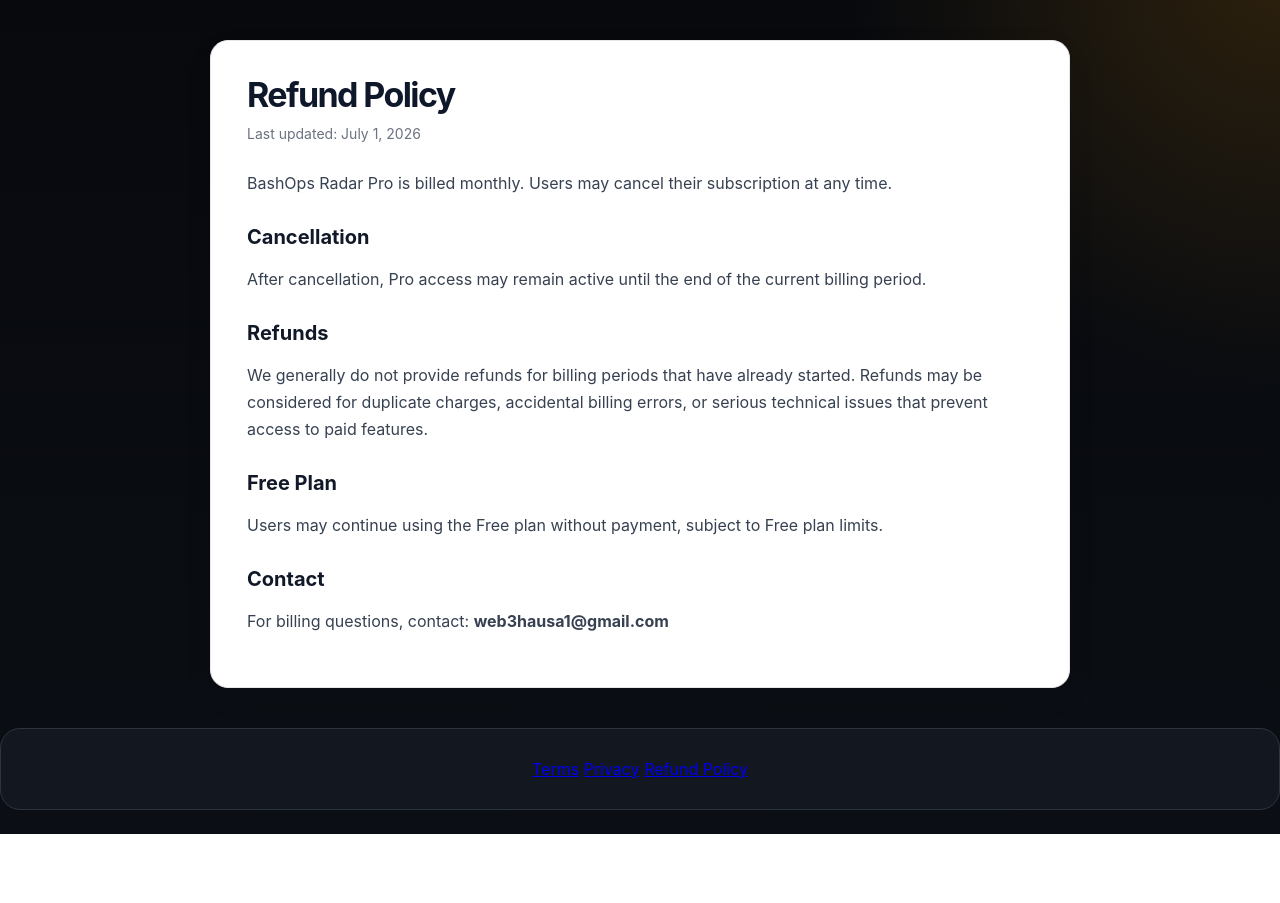
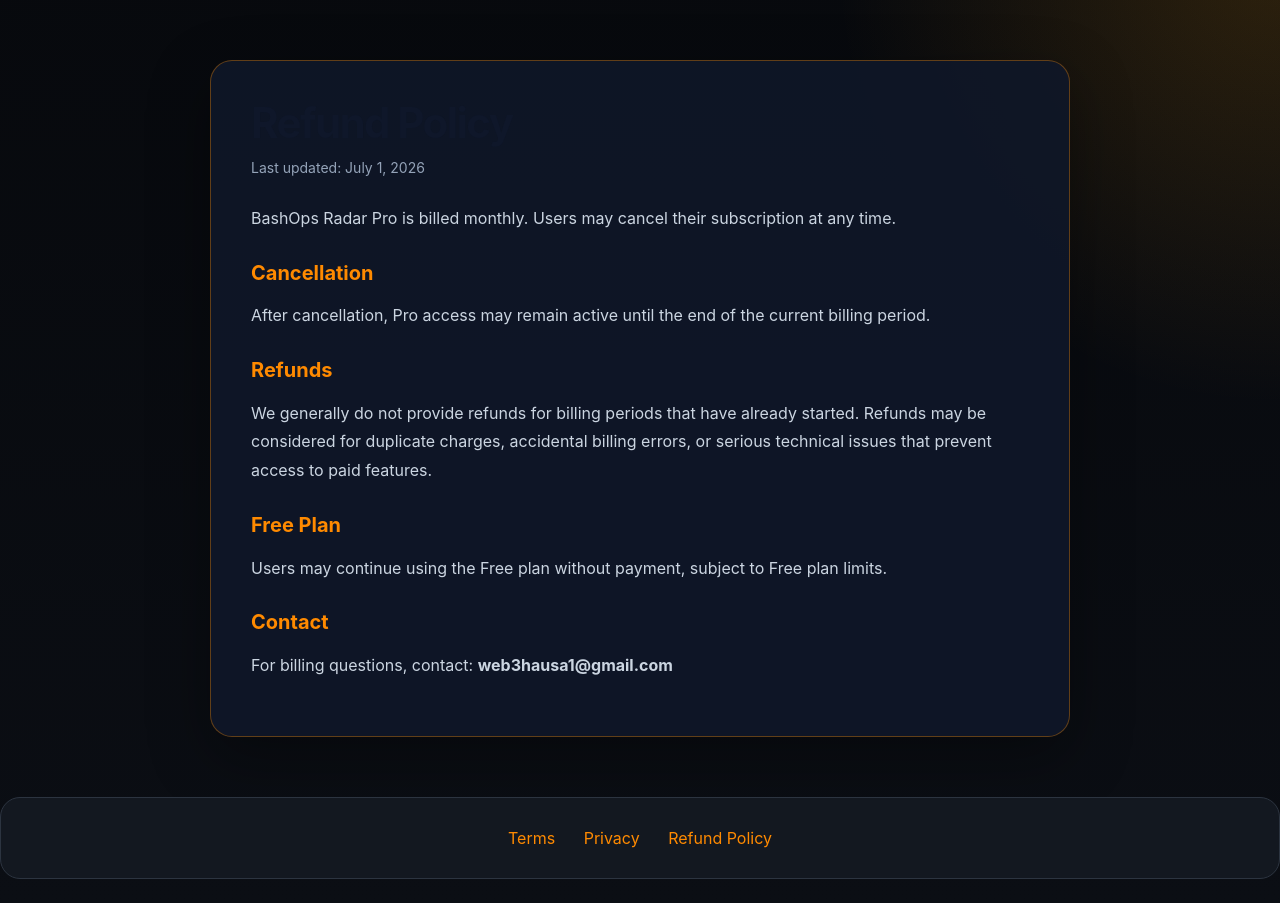
Before and after one commit to BashOpsDev/bashops-radar, a FastAPI app: page /refund in a window 1280 px wide. Shown: the part 40-943 px from the top of the page. Before the commit the page ends 874 px from the top, so only its background shows below. Run offline with FastAPI, Linux system fonts and the light colour scheme.

Commit message:
Update style.css

```diff
--- a/static/style.css
+++ b/static/style.css
@@ -1798,3 +1798,49 @@ main > .nav {
   font-size: 14px;
   margin-bottom: 24px;
 }
+
+.legal-page {
+  max-width: 900px;
+  margin: 60px auto;
+  padding: 0 20px;
+}
+
+.legal-card {
+  background: rgba(15, 23, 42, 0.88);
+  border: 1px solid rgba(255, 140, 0, 0.35);
+  border-radius: 22px;
+  padding: 40px;
+  color: #e5e7eb;
+  box-shadow: 0 20px 60px rgba(0,0,0,0.35);
+}
+
+.legal-card h1 {
+  font-size: 42px;
+  margin-bottom: 8px;
+}
+
+.legal-card h2 {
+  margin-top: 28px;
+  color: #ff8a00;
+}
+
+.legal-card p {
+  line-height: 1.8;
+  color: #cbd5e1;
+}
+
+.legal-card .muted {
+  color: #94a3b8;
+  font-size: 14px;
+}
+
+.legal-footer {
+  text-align: center;
+  padding: 30px;
+}
+
+.legal-footer a {
+  margin: 0 12px;
+  color: #ff8a00;
+  text-decoration: none;
+}
```
